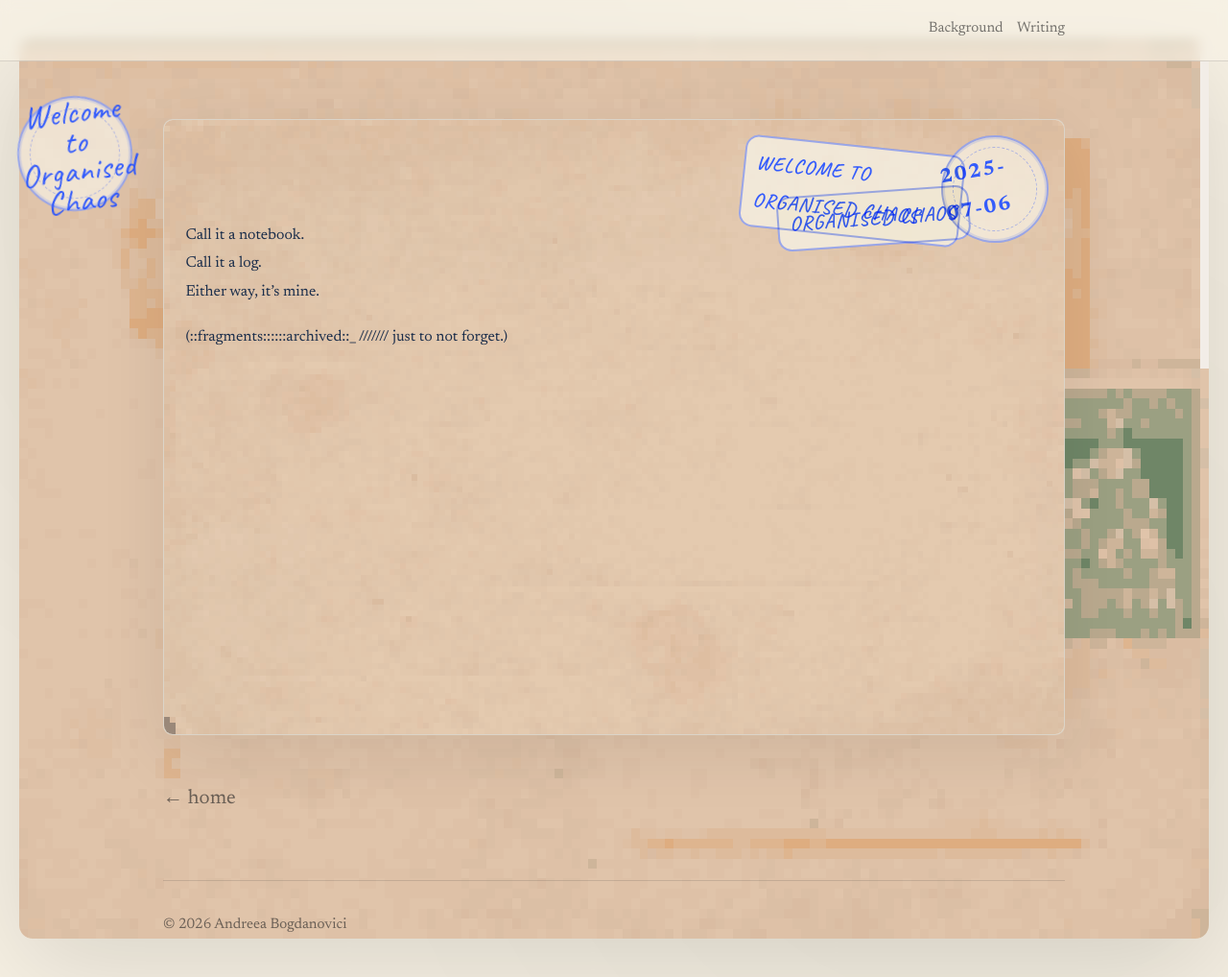
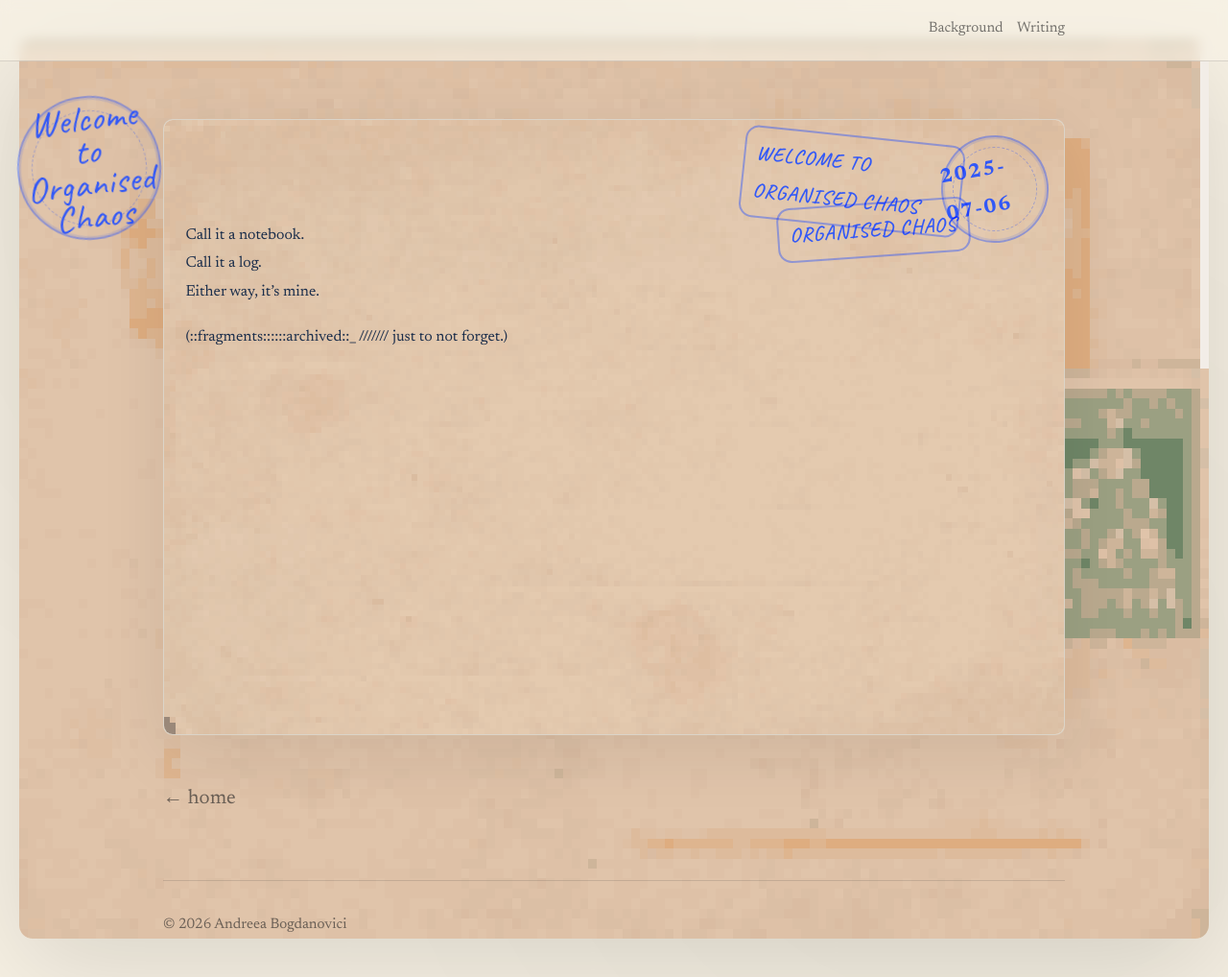
Before and after one commit to andreeabogdanovici/andreeabogdanovici.github.io, a Jekyll site: the page built from _posts/2025-07-06-first.md, in a window 1280 px wide and 1018 px high. Shown: the whole window at 96% size. Built offline with Jekyll 4.4.1, drawn with Linux system fonts in a browser that asks for light colours.

Commit message:
update, to test it, i dont want to install stuffs5/artsy change of idea/9/fix

```diff
--- a/assets/css/site.css
+++ b/assets/css/site.css
@@ -55,6 +55,10 @@ a {
 
 a:hover {
   text-decoration: underline;
+}
+
+.paper-stamps * {
+  text-decoration: none;
 }
 
 a:focus-visible {
@@ -123,17 +127,16 @@ a:focus-visible {
   position: fixed;
   left: 1.1rem;
   top: 6.25rem;
-  width: 120px;
-  height: 120px;
+  width: 150px;
+  height: 150px;
   border-radius: 999px;
   border: 2px solid rgba(31, 77, 255, 0.42);
-  background: rgba(247, 241, 228, 0.7);
   color: rgba(31, 77, 255, 0.9);
   display: grid;
   place-items: center;
   text-align: center;
   font-family: var(--font-hand);
-  font-size: 34px;
+  font-size: 38px;
   line-height: 0.9;
   letter-spacing: 0.02em;
   text-decoration: none;
@@ -145,8 +148,8 @@ a:focus-visible {
 .side-stamp::before {
   content: '';
   position: absolute;
-  width: 92px;
-  height: 92px;
+  width: 118px;
+  height: 118px;
   border-radius: 999px;
   border: 1px dashed rgba(31, 77, 255, 0.32);
 }
@@ -410,7 +413,6 @@ a:focus-visible {
   color: rgba(31, 77, 255, 0.9);
   letter-spacing: 0.08em;
   font-weight: 700;
-  background: rgba(247, 241, 228, 0.72);
   transform: rotate(-10deg);
   box-shadow: inset 0 0 0 2px rgba(31, 77, 255, 0.12);
 }
@@ -432,7 +434,6 @@ a:focus-visible {
   padding: 0.45rem 0.7rem;
   border: 2px solid rgba(31, 77, 255, 0.42);
   border-radius: 14px;
-  background: rgba(247, 241, 228, 0.78);
   color: rgba(31, 77, 255, 0.9);
   font-weight: 700;
   letter-spacing: 0.06em;
@@ -443,10 +444,11 @@ a:focus-visible {
 
 .stamp-blog {
   transform: rotate(6deg);
+  top: 0;
 }
 
 .stamp-title {
-  top: 58px;
+  top: 70px;
   right: 82px;
   transform: rotate(-4deg);
   max-width: 230px;
```
